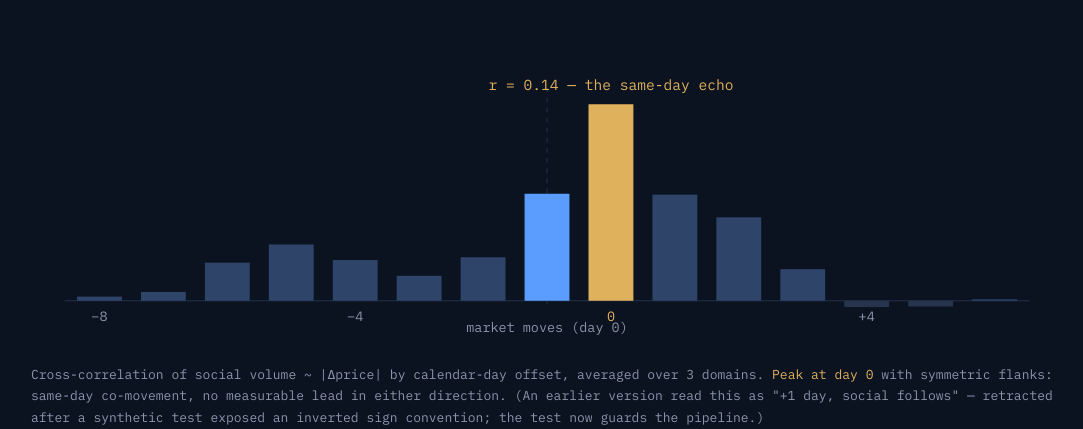
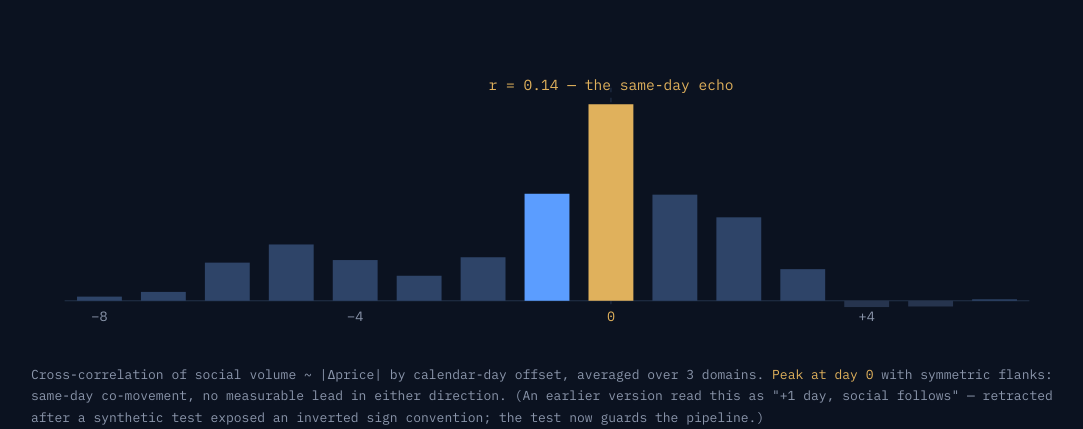
Before and after one commit to MassimoMarrone/bigdata-polymarket, a Python web app: template deploy/site/template/index.html in a window 1280 px wide. Shown: the part 718-1147 px from the top of the page, without its empty margins (93-1176 px from the left). Run offline with Jinja, Linux system fonts and the light colour scheme; the template is opened without the code that fills it, so the values that code supplies are empty.

Commit message:
Landing: cache-busting sugli screenshot (Cloudflare serviva il tab3 del 15/07) + SVG allineato
La verifica finale ha confrontato gli hash: container giusto, byte serviti
vecchi -> cache CF con expires 7d su /shots/. Aggiunto ?v= agli URL delle
immagini; sistemati anche aria-label e linea del giorno 0 nell'SVG.

```diff
--- a/deploy/site/template/index.html
+++ b/deploy/site/template/index.html
@@ -46,11 +46,10 @@
     </div>
 
     <figure class="lagchart">
-      <svg viewBox="0 0 920 260" role="img" aria-label="Bar chart: correlation between social volume and absolute price change, by time shift from minus 7 to plus 7 days. The peak is at plus one day.">
-        <!-- axis -->
+      <svg viewBox="0 0 920 260" role="img" aria-label="Bar chart: correlation between social volume and absolute price change, by calendar-day offset. The peak is at day zero, with symmetric flanks.">
+        <!-- axis; the dashed line marks day 0 = the amber peak bar -->
         <line x1="30" y1="220" x2="890" y2="220" stroke="#223049" stroke-width="1"/>
-        <line x1="460" y1="30" x2="460" y2="228" stroke="#223049" stroke-width="1" stroke-dasharray="4 5"/>
-        <text x="460" y="248" fill="#8B96AB" font-family="IBM Plex Mono, monospace" font-size="12" text-anchor="middle">market moves (day 0)</text>
+        <line x1="517" y1="30" x2="517" y2="228" stroke="#223049" stroke-width="1" stroke-dasharray="4 5"/>
         <!-- bars: r(volume, |dP|) at lag -7..+7, real values from leadlag.parquet -->
         <!-- height = r * 1500 ; x centered on 460, step 57 -->
         <g>
@@ -128,10 +127,10 @@
     <p class="kicker">Dashboard</p>
     <h2>Six views, one story</h2>
     <div class="shots">
-      <a href="/app/?view=0"><img src="/shots/tab1-contratti.png" alt="Contracts view: durations, volumes, price calibration" loading="lazy"><div class="cap">01 · contracts — the market knows early</div></a>
-      <a href="/app/?view=2"><img src="/shots/tab3-segnale.png" alt="Signal view: lead/lag correlation peaking at day 0" loading="lazy"><div class="cap">03 · signal ↔ market — the same-day echo</div></a>
-      <a href="/app/?view=1"><img src="/shots/tab2-discorso.png" alt="Discourse view: volumes, sentiment, entities" loading="lazy"><div class="cap">02 · social discourse — sentiment &amp; entities</div></a>
-      <a href="/app/?view=4"><img src="/shots/tab5-predizione.png" alt="Prediction view: AUC by feature set" loading="lazy"><div class="cap">05 · prediction — price beats everything</div></a>
+      <a href="/app/?view=0"><img src="/shots/tab1-contratti.png?v=3p-20260717" alt="Contracts view: durations, volumes, price calibration" loading="lazy"><div class="cap">01 · contracts — the market knows early</div></a>
+      <a href="/app/?view=2"><img src="/shots/tab3-segnale.png?v=3p-20260717" alt="Signal view: lead/lag correlation peaking at day 0" loading="lazy"><div class="cap">03 · signal ↔ market — the same-day echo</div></a>
+      <a href="/app/?view=1"><img src="/shots/tab2-discorso.png?v=3p-20260717" alt="Discourse view: volumes, sentiment, entities" loading="lazy"><div class="cap">02 · social discourse — sentiment &amp; entities</div></a>
+      <a href="/app/?view=4"><img src="/shots/tab5-predizione.png?v=3p-20260717" alt="Prediction view: AUC by feature set" loading="lazy"><div class="cap">05 · prediction — price beats everything</div></a>
     </div>
     <p style="margin-top:22px"><a class="btn primary" href="/app/">Explore the live dashboard →</a></p>
   </section>
```
